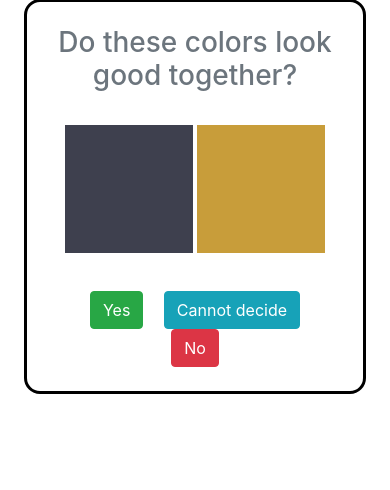
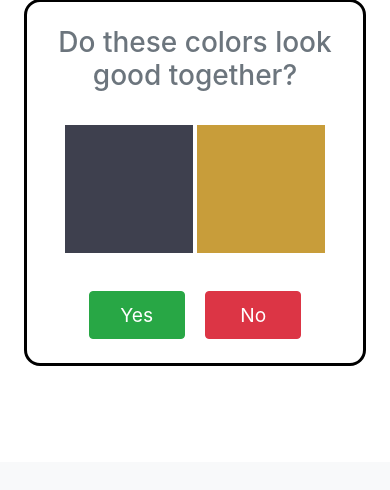
Before and after one commit to WinchesterThurstonSchool/digital-interior-decorator, a PHP site: page / in a window 390 px wide. Shown: the part 1028-1518 px from the top of the page. After the commit the page ends 1394 px from the top, so only its background shows below. Run offline with PHP 8.4, Linux system fonts and the light colour scheme.

Commit message:
Improve responsiveness.

```diff
--- a/assets/stylesheets/color-match.css
+++ b/assets/stylesheets/color-match.css
@@ -17,4 +17,23 @@
 
 .color-match-button {
   margin: auto 0.5rem;
+  font-size: 1.2rem;
+  width: 6rem;
+  height: 3rem;
 }
+
+.color-match-button.btn-info {
+  display: none;
+}
+
+@media (min-width: 576px) {
+  .color-match-button {
+    width: auto;
+    height: auto;
+    font-size: 1rem;
+  }
+
+  .color-match-button.btn-info {
+    display: inline-block;
+  }
+}
```
